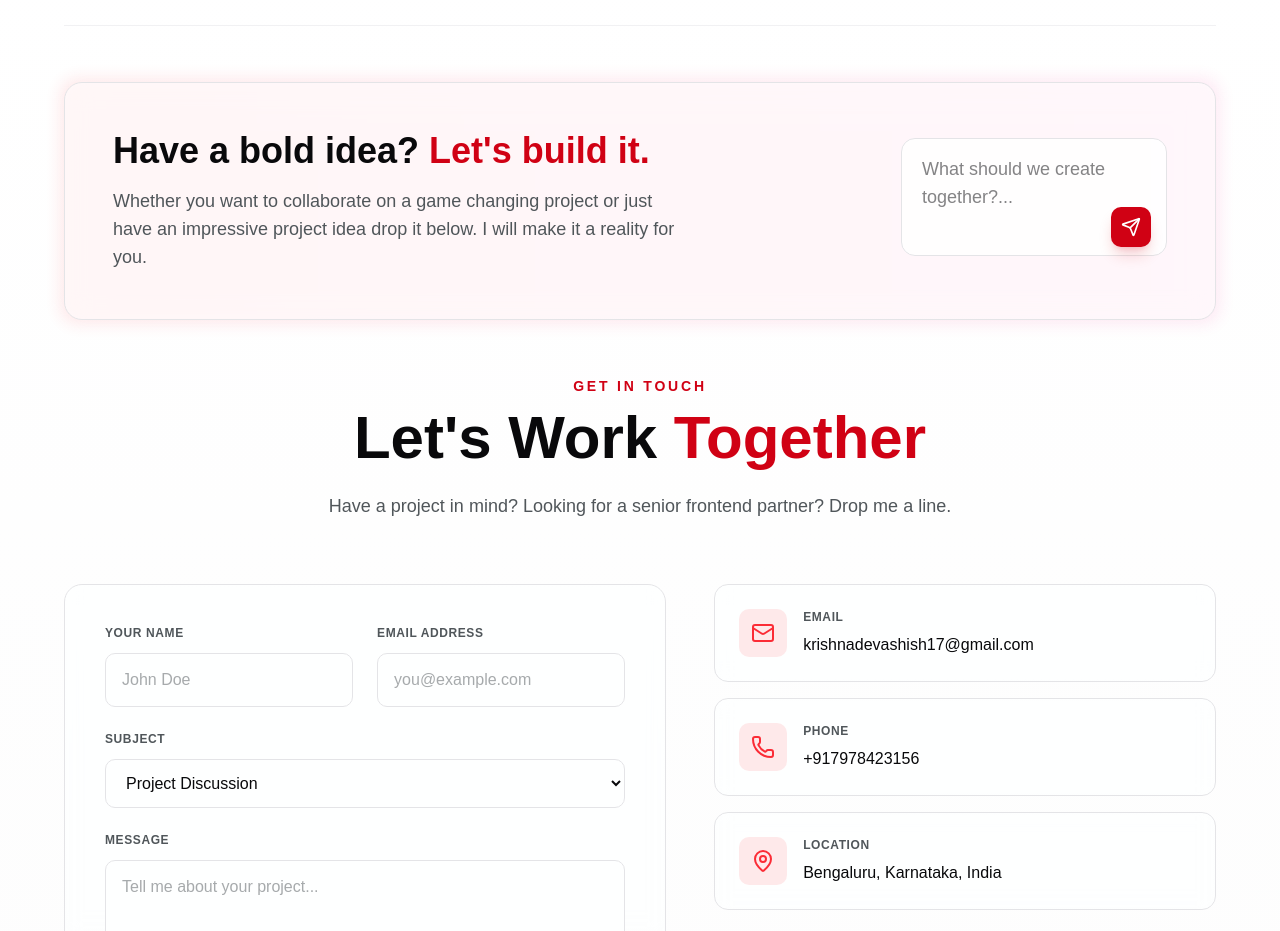
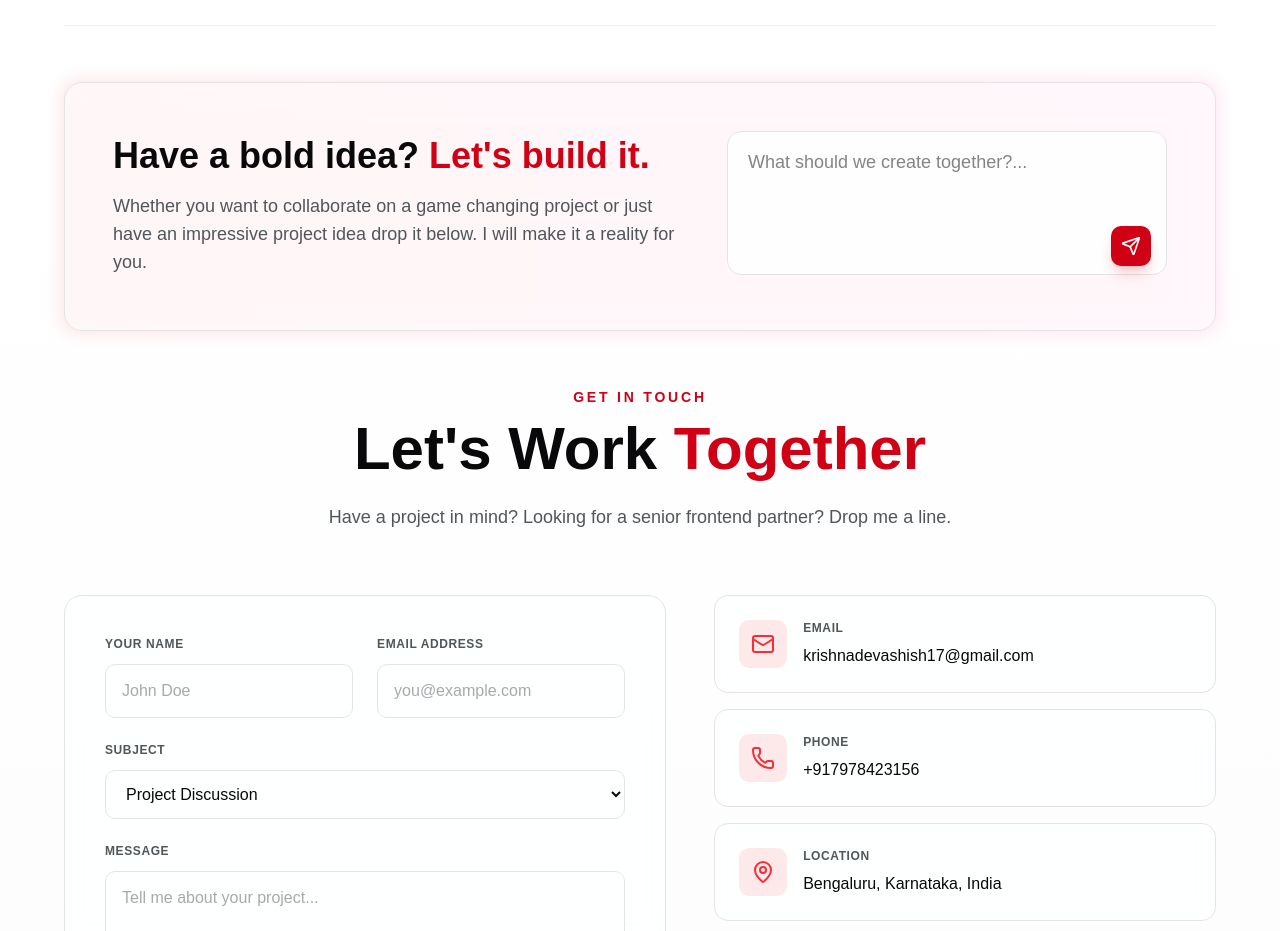
Before and after one commit to KrishnaDs007/krishnas_portfolio, a Next.js app: page / in a window 1280 px wide. Shown: the part 5340-6271 px from the top of the page. Built offline with nearby package versions, Linux system fonts and the light colour scheme; no server answers.

Commit message:
Improve quick contact layout

```diff
--- a/components/sections/contact.tsx
+++ b/components/sections/contact.tsx
@@ -112,7 +112,7 @@ export function Contact() {
 
               <div className="relative overflow-hidden rounded-xl border border-border bg-card/60 p-5 backdrop-blur-md sm:p-8 md:p-10 lg:rounded-2xl lg:p-12">
                 {/* Decorative Orbs */}
-                <div className="relative grid items-center gap-6 md:grid-cols-[1fr_auto] lg:gap-8">
+                <div className="relative grid items-center gap-6 lg:grid-cols-[minmax(0,1fr)_minmax(360px,440px)] xl:gap-10">
                   <div>
                     <h2 className="mb-3 text-2xl font-bold sm:text-3xl md:mb-4 md:text-4xl">
                       Have a bold idea?{" "}
@@ -127,7 +127,7 @@ export function Contact() {
 
                   <form
                     onSubmit={handleQuickMail}
-                    className="w-full max-w-md space-y-4"
+                    className="w-full min-w-0 space-y-4"
                   >
                     <div className="relative">
                       <textarea
@@ -137,7 +137,7 @@ export function Contact() {
                         placeholder="What should we create together?..."
                         required
                         rows={3}
-                        className="w-full resize-none rounded-xl border border-border bg-background/80 px-4 py-3 pr-14 text-base text-foreground transition-all focus:border-primary focus:outline-none focus:ring-2 focus:ring-primary/50 sm:px-5 sm:py-4 sm:text-lg"
+                        className="min-h-32 w-full resize-none rounded-xl border border-border bg-background/80 px-4 py-3 pr-14 text-base text-foreground transition-all focus:border-primary focus:outline-none focus:ring-2 focus:ring-primary/50 sm:px-5 sm:py-4 sm:text-lg lg:min-h-36"
                       />
                       <button
                         type="submit"
```
